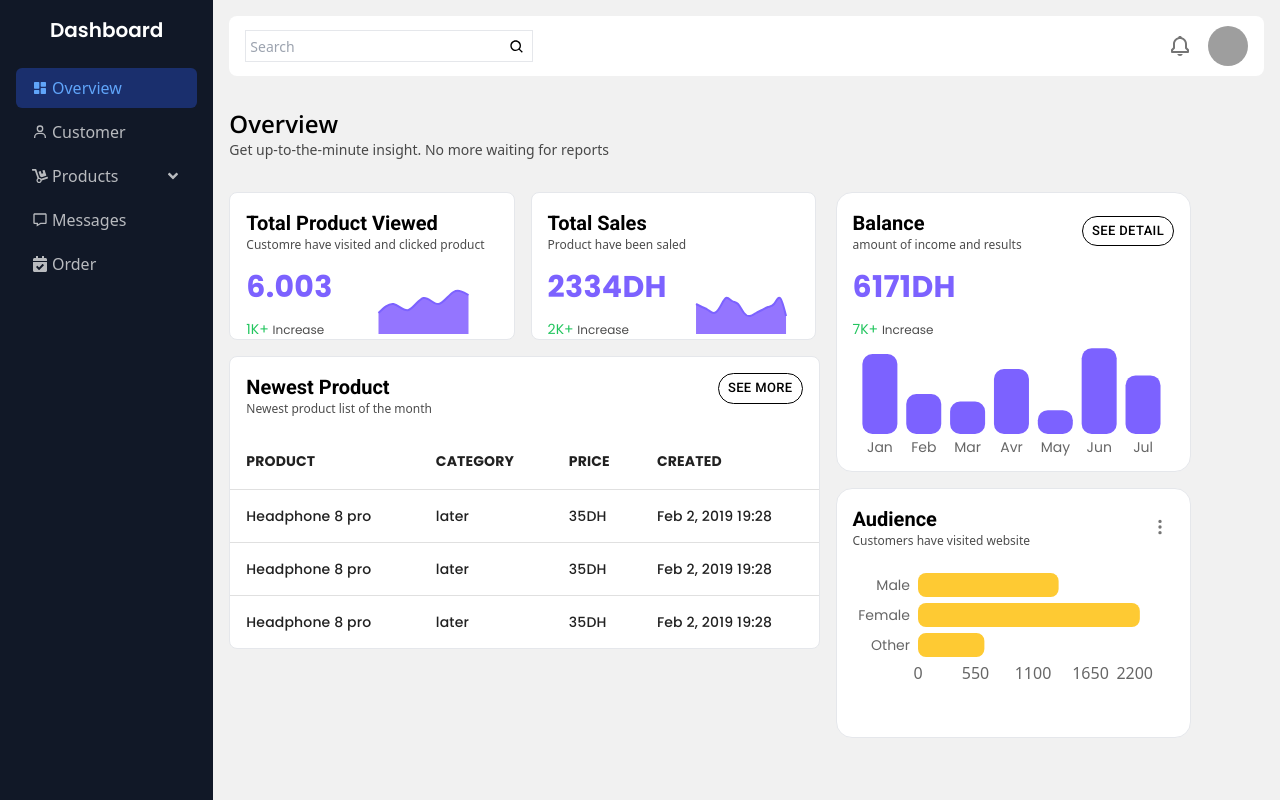
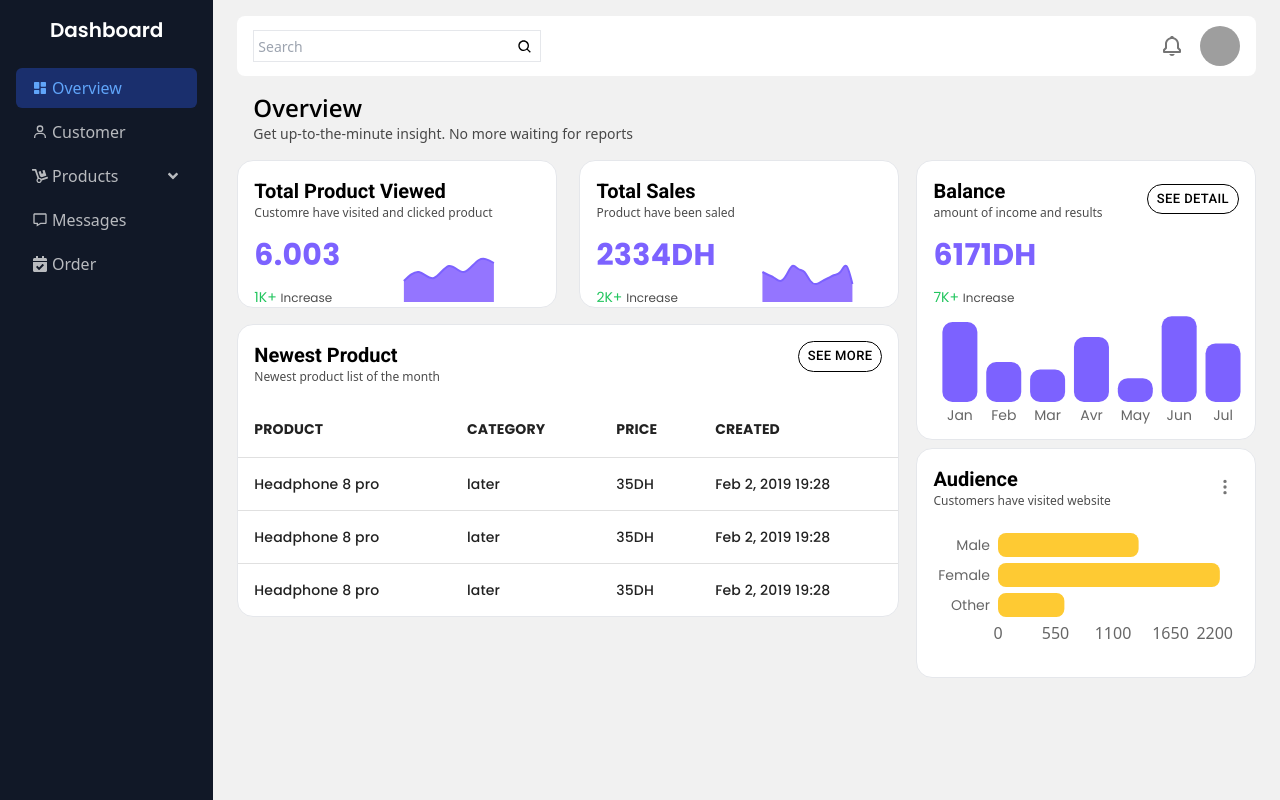
Before and after one commit to AlCo2/lilianavite, a React (Vite) app: page /dashboard in a window 1280 px wide. Built offline with nearby package versions, Linux system fonts and the light colour scheme; grey boxes are pictures that could not be loaded.

Commit message:
update main dashboard page

```diff
--- a/src/checkout/page.jsx
+++ b/src/checkout/page.jsx
@@ -1,4 +1,3 @@
-'use client'
 import { useState } from "react";
 import OrderSummary from "./components/OrderSummary";
 import Order from "./components/Order";
--- a/src/dashboard/layout.jsx
+++ b/src/dashboard/layout.jsx
@@ -1,5 +1,5 @@
 
-import { Avatar, Box, Grid, IconButton } from '@mui/material'
+import { Avatar, Box, Container, Grid, IconButton } from '@mui/material'
 import Sidebar from './components/Sidebar';
 import { Outlet } from "react-router-dom";
 import { BiBell, BiSearch } from 'react-icons/bi';
@@ -11,7 +11,8 @@ const page = () => {
           <Grid container className='min-h-screen'>
             <Sidebar/>
             <Grid item xs={10} className=''>
-              <Box sx={{height:60,bgcolor:'white', m:2, display:'flex', alignItems:'center', justifyContent:'space-between', borderRadius:2}}>
+              <Container>
+                <Box sx={{height:60,bgcolor:'white', mt:2, display:'flex', alignItems:'center', justifyContent:'space-between', borderRadius:2}}>
                   <Box sx={{ml:2}}>
                     <label className='relative'>
                       <BiSearch className='absolute top-1 right-2'/>
@@ -23,6 +24,7 @@ const page = () => {
                     <Avatar alt="Abdou lahboub" src="https://cdn.britannica.com/55/188355-050-D5E49258/Salvatore-Corsitto-The-Godfather-Marlon-Brando-Francis.jpg" />
                   </Box>
                 </Box>
+              </Container>
               <Outlet/>
             </Grid>
           </Grid>
--- a/src/dashboard/page.jsx
+++ b/src/dashboard/page.jsx
@@ -1,7 +1,7 @@
-import { Box, Button, Grid, IconButton, Table, TableBody, TableCell, TableHead, TableRow, Typography } from "@mui/material";
+import { Box, Button, Container, Grid, IconButton, Table, TableBody, TableCell, TableHead, TableRow, Typography } from "@mui/material";
 import { SparkLineChart } from "@mui/x-charts";
 import { BsThreeDotsVertical } from "react-icons/bs";
-import { Bar, BarChart, Text, Tooltip, XAxis, YAxis } from "recharts";
+import { Bar, BarChart, Tooltip, XAxis, YAxis } from "recharts";
 
 const data = [
   {name:'Jan', data:3200},
@@ -15,17 +15,17 @@ const data = [
 
 const page = () => {
   return (
-    <div>
+    <Container>
       <Box sx={{p:2}}>
         <p className="font-Opensans font-semibold text-2xl">Overview</p>
         <p className="text-sm opacity-70">Get up-to-the-minute insight. No more waiting for reports</p>
       </Box>
       <Box>
-        <Grid container>
-          <Grid xs={7} item>
+        <Grid container sx={{justifyContent:'space-between'}}>
+          <Grid xs={7.8} item>
             <Box>
-              <Grid container gap={2} p={2}>
-                <Grid xs={5.8} sx={{borderRadius:2, bgcolor:'white', borderWidth:1}} item>
+              <Grid container sx={{justifyContent:'space-between'}}>
+                <Grid xs={5.8} sx={{borderRadius:4, bgcolor:'white', borderWidth:1}} item>
                   <Box sx={{p:2}}>
                     <p className="font-Roboto font-semibold text-xl">Total Product Viewed</p>
                     <p className="text-xs opacity-70">Customre have visited and clicked product</p>
@@ -38,7 +38,7 @@ const page = () => {
                     <SparkLineChart area colors={['#7c62ff']} curve="natural" data={[7, 10, 8, 12, 10, 14, 13]} width={100} height={70} showHighlight showTooltip/>
                   </Box>
                 </Grid>
-                <Grid xs={5.8} sx={{borderRadius:2, bgcolor:'white', borderWidth:1}} item>
+                <Grid xs={5.8} sx={{borderRadius:4, bgcolor:'white', borderWidth:1}} item>
                   <Box sx={{p:2}}>
                     <p className="font-Roboto font-semibold text-xl">Total Sales</p>
                     <p className="text-xs opacity-70">Product have been saled</p>
@@ -51,7 +51,7 @@ const page = () => {
                     <SparkLineChart area colors={['#7c62ff']} curve="natural" data={[10, 9, 8, 7, 9, 12, 11, 10, 7, 6, 7, 8, 9, 10, 12, 6]} width={100} height={70} showTooltip showHighlight/>
                   </Box>
                 </Grid>
-                <Grid item xs={12} sx={{borderRadius:2, bgcolor:'white', borderWidth:1}} >
+                <Grid item xs={12} sx={{borderRadius:4, bgcolor:'white', borderWidth:1, mt:2}} >
                   <Box sx={{ p:2, display:'flex', justifyContent:'space-between' }}>
                     <Box>
                       <p className="font-Roboto font-semibold text-xl">Newest Product</p>
@@ -128,8 +128,8 @@ const page = () => {
               </Grid>
             </Box>
           </Grid>
-          <Grid xs={4} m={2} ml={0} sx={{borderRadius:2}} item>
-            <Box sx={{bgcolor:'white', height:280, borderWidth:1, mb:2, borderRadius:4}}>
+          <Grid xs={4} item>
+            <Box sx={{bgcolor:'white', height:280, borderWidth:1, mb:1, borderRadius:4}}>
               <Box sx={{p:2, display:'flex', alignItems:'center', justifyContent:'space-between'}} >
                 <Box>
                   <p className="font-Roboto font-semibold text-xl">Balance</p>
@@ -150,7 +150,7 @@ const page = () => {
                 </BarChart>
               </Box>
             </Box>
-            <Box sx={{bgcolor:'white', height:250, borderWidth:1, borderRadius:4}}>
+            <Box sx={{bgcolor:'white', height:230, mb:1,borderWidth:1, borderRadius:4}}>
               <Box sx={{p:2, display:'flex', alignItems:'center', justifyContent:'space-between'}} >
                 <Box>
                   <p className="font-Roboto font-semibold text-xl">Audience</p>
@@ -161,13 +161,6 @@ const page = () => {
                 </Box>
               </Box>
               <Box sx={{px:2}}>
-                {/* <BarChart
-                  yAxis={[{ scaleType: 'band', data: ['Male', 'Female', 'Other']}]}
-                  series={[{ data: [1345, 2122, 600], color:'#feca33' }]}
-                  height={180}
-                  layout="horizontal"
-                  margin={{top:20, left:50, right:40, bottom:60}}
-                /> */}
                 <BarChart layout="vertical" width={300} height={130} data={[{name:'Male', view:1345},{name:'Female', view:2122},{name:'Other', view:635},]}>
                   <YAxis dataKey='name' type="category" axisLine={false} tickLine={false} className="font-Poppins text-sm" />
                   <XAxis type="number" axisLine={false} tickLine={false}/>
@@ -179,7 +172,7 @@ const page = () => {
           </Grid>
         </Grid>
       </Box>
-    </div>
+    </Container>
   )
 }
 
--- a/src/store/page.jsx
+++ b/src/store/page.jsx
@@ -1,4 +1,3 @@
-'use client'
 import { Box, List, Button, Checkbox, Container, FormControlLabel, FormGroup, Grid, IconButton, Menu, MenuItem, Paper } from '@mui/material';
 import { useState } from 'react';
 import { CgSortAz } from "react-icons/cg";
```
Lines whose indentation alone changed are shown as unchanged.
